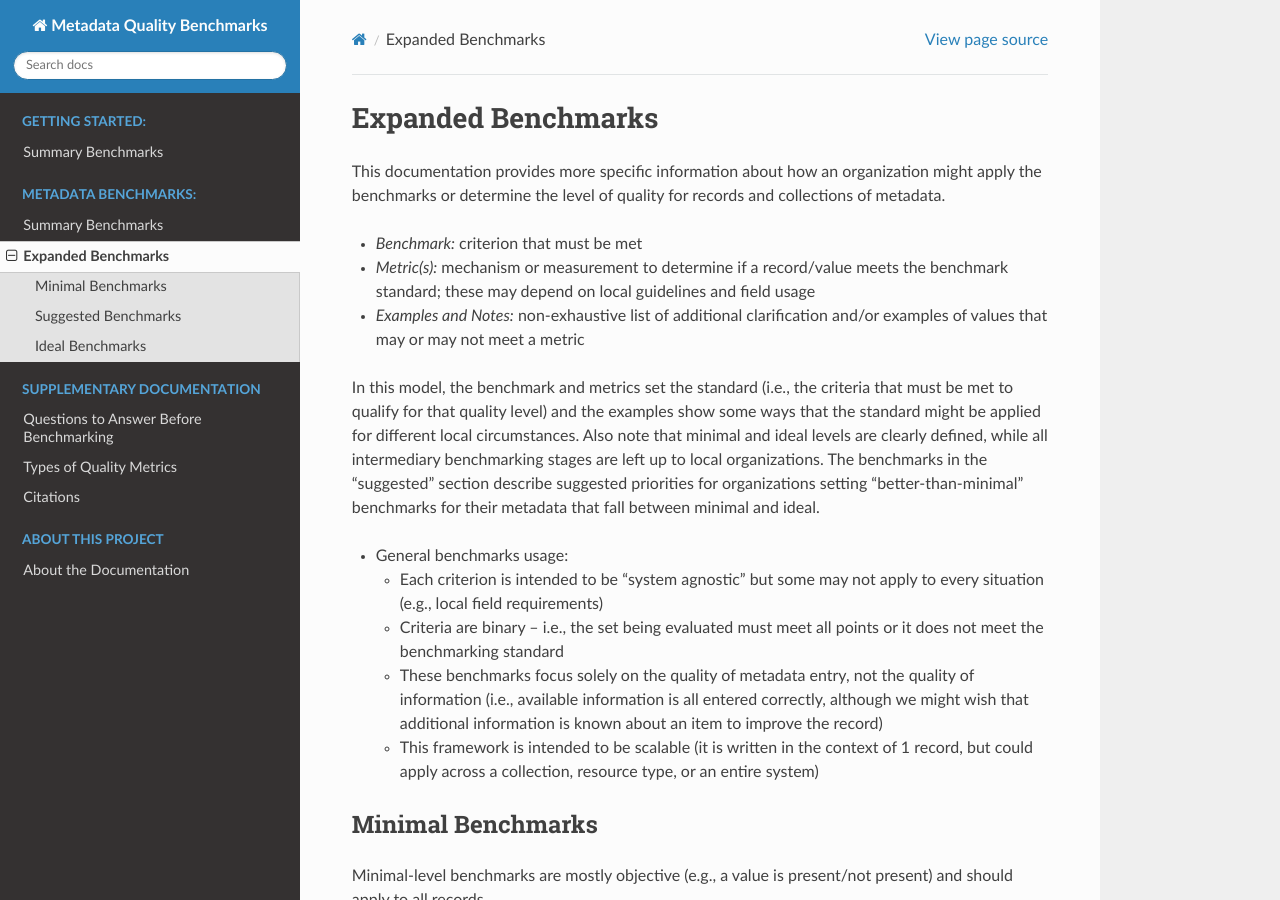
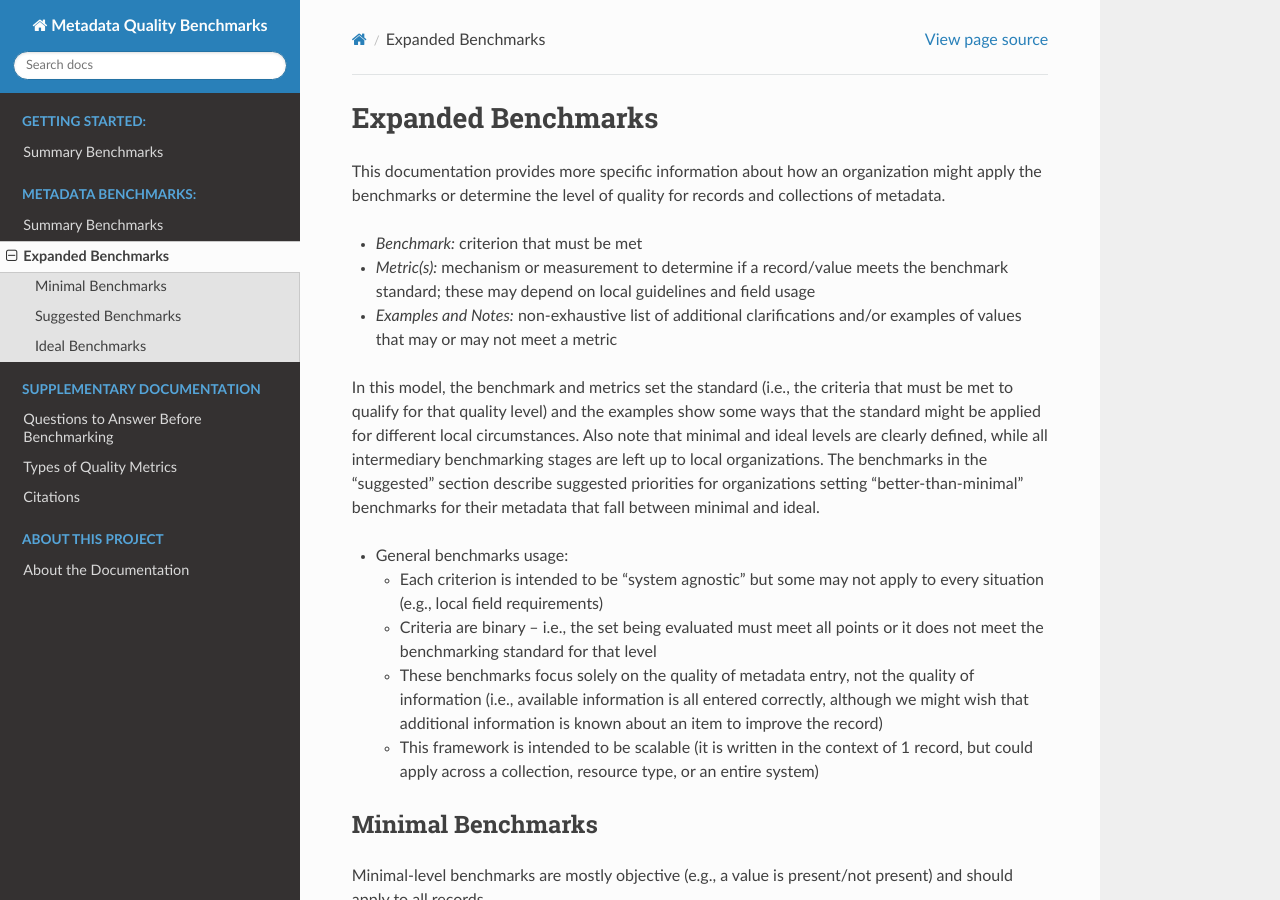
Before and after one commit to DLFMetadataAssessment/MetadataQualityBenchmarks, a Sphinx documentation site: the page built from doc/benchmarks-full.rst, in a window 1280 px wide and 900 px high. Built offline with Sphinx 7.4.7 and the Read the Docs theme 3.1.0, drawn with Linux system fonts in a browser that asks for light colours.

Commit message:
Update benchmarks-full.rst
Minor language tweaks for clarity

```diff
--- a/doc/benchmarks-full.rst
+++ b/doc/benchmarks-full.rst
@@ -5,14 +5,14 @@ This documentation provides more specific information about how an organization
 
 -   *Benchmark:* criterion that must be met
 -   *Metric(s):* mechanism or measurement to determine if a record/value meets the benchmark standard; these may depend on local guidelines and field usage
--   *Examples and Notes:* non-exhaustive list of additional clarification and/or examples of values that may or may not meet a metric
+-   *Examples and Notes:* non-exhaustive list of additional clarifications and/or examples of values that may or may not meet a metric
 
 In this model, the benchmark and metrics set the standard (i.e., the criteria that must be met to qualify for that quality level) and the examples show some ways that the standard might be applied for different local circumstances.  Also note that minimal and ideal levels are clearly defined, while all intermediary benchmarking stages are left up to local organizations.  The benchmarks in the “suggested” section describe suggested priorities for organizations setting “better-than-minimal” benchmarks for their metadata that fall between minimal and ideal.
 
 -   General benchmarks usage:
 
     -   Each criterion is intended to be “system agnostic” but some may not apply to every situation (e.g., local field requirements)
-    -   Criteria are binary -- i.e., the set being evaluated must meet all points or it does not meet the benchmarking standard
+    -   Criteria are binary -- i.e., the set being evaluated must meet all points or it does not meet the benchmarking standard for that level
     -   These benchmarks focus solely on the quality of metadata entry, not the quality of information (i.e., available information is all entered correctly, although we might wish that additional information is known about an item to improve the record)
     -   This framework is intended to be scalable (it is written in the context of 1 record, but could apply across a collection, resource type, or an entire system)
 
```
